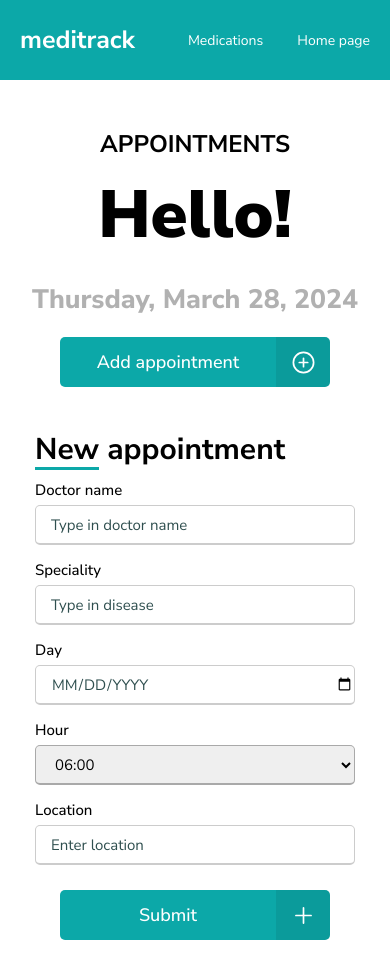
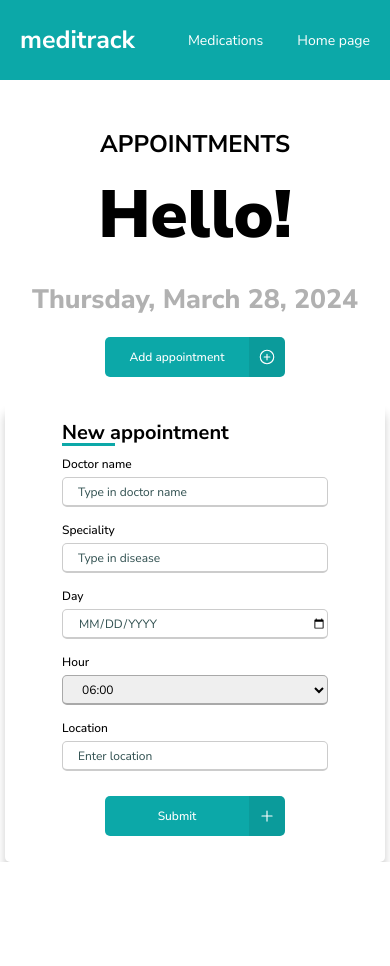
Before and after one commit to ambersanti1/meditrack-application, a plain HTML site: page appointments.html in a window 390 px wide. Both pictures are taken after a click on the button "Add appointment". After the commit the page ends 862 px from the top, so only its background shows below. Drawn offline with nearby package versions, Linux system fonts and the light colour scheme; some packages are replaced by stand-ins of ours; a web font is replaced by a local one.

Commit message:
Resized form

```diff
--- a/assests/style/med-style.css
+++ b/assests/style/med-style.css
@@ -533,6 +533,57 @@ input::placeholder {
     align-items: center;
     width: 390px;
   }
+
+/* FORM */
+  .container{
+  width: 380px;
+  background-color: #fff;
+  padding: 1rem 0 1rem 0;
+  border-radius: 5px;
+  box-shadow: 0px 10px 10px rgba(0,0,0,0.2);
+  display: flex;
+  justify-content: center;
+  align-items: center;
+}
+
+/* Title of the form */
+.container .title{
+  font-size: 20px;
+
+}
+
+form {
+  width: 70%;
+}
+
+form .input-box p{
+  font-size: 12px;
+}
+label {
+  font-size: 12px;
+}
+
+form .input-box input,
+form .input-box select{
+  height: 30px;
+  font-size: 12px;
+}
+
+form .input-box input:focus,
+form .input-box input:valid,
+form .input-box select:focus,
+form .input-box select:valid{
+  border-color: darkgray;
+}
+
+/* BUTTON */
+button{
+  width: 180px;
+  height: 40px;
+  font-size: 12px;
+}
+
+
 /* APPOINTMENT CARD */
   .appointment-card {
     width: 370px;
```
